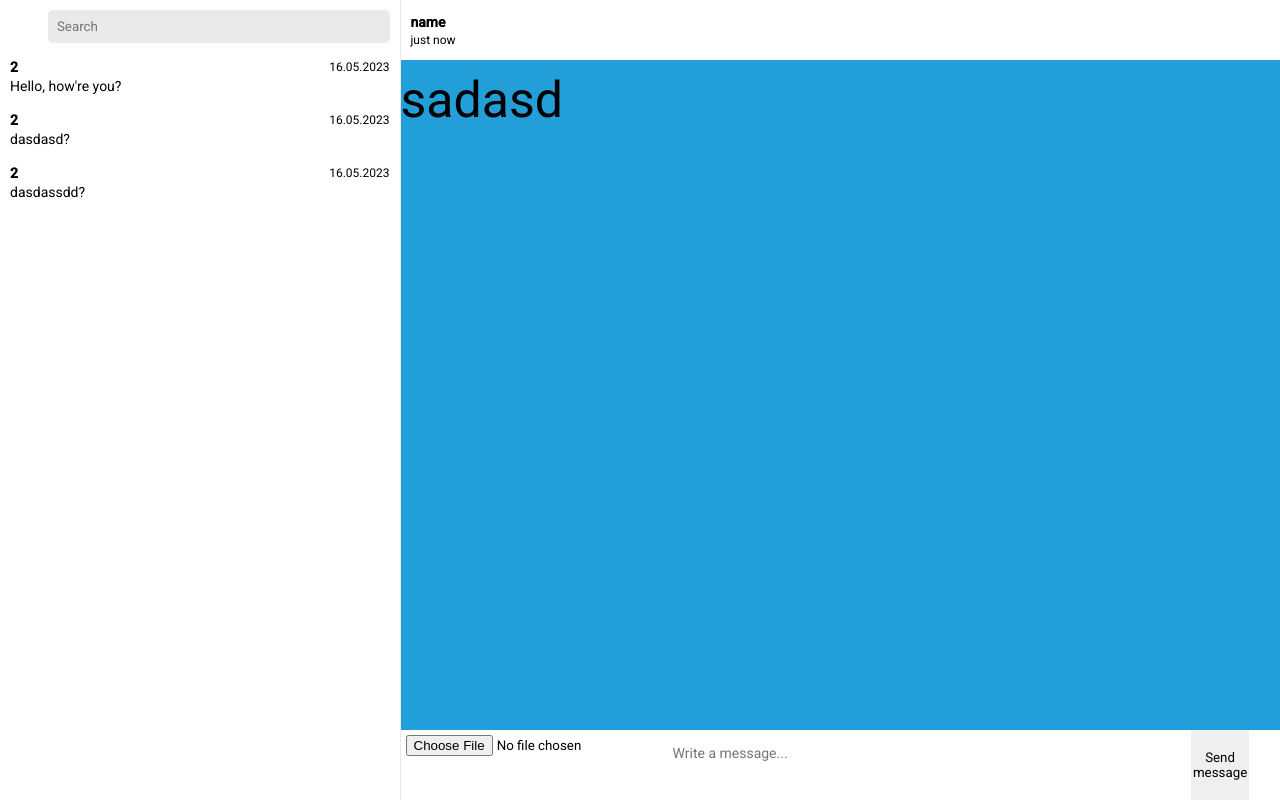
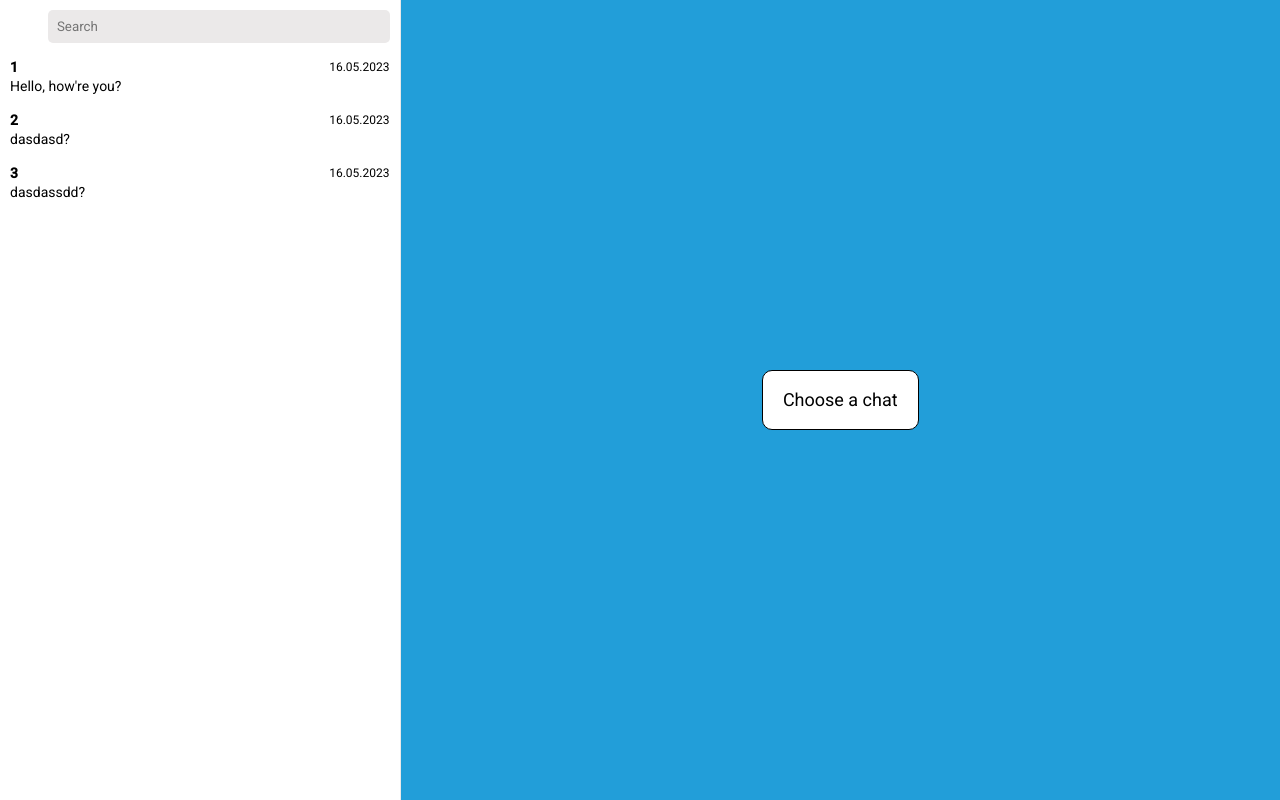
Before and after one commit to IlyaYudenkov/Tg-copy, a React (Create React App) app: page / in a window 1280 px wide. Built offline with nearby package versions, Linux system fonts and the light colour scheme; data requests are answered from the project's data file.

Commit message:
sixth commit

```diff
--- a/server/db.json
+++ b/server/db.json
@@ -22,21 +22,21 @@
     "messages":[
         {
             "id": 1,
-            "userFrom": 2,
-            "userTo": 1,
+            "userFrom": "1",
+            "userTo": 2,
             "text": "Hello, how're you?",
             "createdAt": "16.05.2023"
         },
         {
             "id": 2,
-            "userFrom": 2,
+            "userFrom": "2",
             "userTo": 1,
             "text": "dasdasd?",
             "createdAt": "16.05.2023"
         },
         {
             "id": 3,
-            "userFrom": 2,
+            "userFrom": "3",
             "userTo": 1,
             "text": "dasdassdd?",
             "createdAt": "16.05.2023"
--- a/src/components/ChatWindow/ChatWindow.module.scss
+++ b/src/components/ChatWindow/ChatWindow.module.scss
@@ -1,10 +1,11 @@
 /* stylelint-disable declaration-block-no-redundant-longhand-properties */
-.chatWindow{
+.chatWindowActive{
     display: grid;
     grid-area: chatWindow;
     grid-template-areas: 'head' 'main';
     grid-template-columns: minmax(60vh,160vh);
     grid-template-rows: 60px 1fr;
+
 
     &__header{
         display: grid;
@@ -23,6 +24,11 @@
         grid-template-columns: 1fr;
         grid-template-rows: 1fr minmax(50px, 70px);
     }
+
+    &__chooseChat{
+        display: none;
+    }
+
 }
 
 .header{
@@ -71,3 +77,37 @@
     background-color: #fff;
 }
  }
+
+.chatWindow{
+    display: grid;
+    align-items: center;
+    grid-template-columns: minmax(60vh,160vh);
+    grid-template-rows: 1fr;
+
+    &__header{
+        display: none
+    }
+
+    &__main{
+        display: none;
+    }
+
+    &__chooseChat{
+        display: grid;
+        align-items: center;
+        justify-content: center;
+}
+}
+
+.chooseChat{
+    &__text{
+        display: flex;
+        align-items: center;
+        justify-content: center;
+        border: 1px solid #000;
+        border-radius: 10px;
+        padding: 20px;
+        font-size: 18px;
+        background-color: #fff;
+    }
+}
--- a/src/components/ChatWindow/ChatWindow.tsx
+++ b/src/components/ChatWindow/ChatWindow.tsx
@@ -12,8 +12,8 @@ const ChatWindow = () => {
 
 return (
 
-  <div className={style.chatWindow}>
-    <div className={style.chatWindow__header}>
+  <div className={false ? style.chatWindowActive : style.chatWindow}>
+    <div className={false ? style.chatWindowActive__header : style.chatWindow__header}>
       <div className={style.header__person}>
         <div className={style.person__avatar}></div>
         <div className={style.person__info}>
@@ -22,7 +22,11 @@ return (
         </div>
       </div>
     </div>
-    <div className={style.chatWindow__main}>
+    <div className={false ? style.chatWindowActive__chooseChat : style.chatWindow__chooseChat}>
+      <div className={style.chooseChat__text}>Choose a chat
+      </div>
+    </div>
+    <div className={false ? style.chatWindowActive__main : style.chatWindow__main}>
       <div className={style.main__chat}>sadasd</div>
       <ChatInput />
     </div>
--- a/src/components/Sidebar/Sidebar.tsx
+++ b/src/components/Sidebar/Sidebar.tsx
@@ -1,18 +1,20 @@
-import React, { FC, useEffect } from 'react';
+import React, { FC, useEffect, useState } from 'react';
 import style from './Sidebar.module.scss';
 import SidebarMessage from '../SidebarMessage/SidebarMessage';
 import { useTypedSelector } from '../../hooks/useTypedSelector';
 import type { } from 'redux-thunk/extend-redux';
 import { useActions } from '../../hooks/useActions';
-import { fetchChats } from '../../store/actionCreators/chat';
+import ChatsNotFound from '../../helpers/ChatsNotFound';
+import Loader from '../../helpers/Loader';
+import Error from '../../helpers/Error';
 
 interface SidebarProps {
   messageId: string
 }
 
+const Sidebar: FC<SidebarProps> = ({ }) => {
 
-const Sidebar: FC<SidebarProps> = () => {
-  const { chats, error } = useTypedSelector(state => state.chat);
+  const { chats, error, loading } = useTypedSelector(state => state.chat);
 
   const { fetchChats } = useActions();
 
@@ -22,23 +24,28 @@ const Sidebar: FC<SidebarProps> = () => {
   }, []);
 
 
+  const [searchValue, setSearchValue] = useState('');
+
+  const filteredChats = chats.filter(chat => {
+    return chat.userFrom.toLowerCase().includes(searchValue.toLowerCase());
+  });
+
   return (
     <div className={style.sidebar}>
       <div className={style.sidebar__header}>
         <div className={style.header__burger}>
         </div>
         <div className={style.header__search}>
-          <input type="text" placeholder='Search' />
+          <input type="text" placeholder='Search' onChange={(e) => setSearchValue(e.target.value)} />
         </div>
       </div>
       <div className={style.sidebar__main}>
-        {error ? error : null}
-        {chats ? chats.map(chat =>
+        {!loading && !filteredChats.length && !error ? <ChatsNotFound/> : null}
+        {error ? <Error/>: null}
+        {!loading && filteredChats ? filteredChats.map(chat =>
           <SidebarMessage key={chat.id} id={chat.id} userFrom={chat.userFrom} text={chat.text} createdAt={chat.createdAt} />)
-          : 'Loading...'}
-
+          : <Loader/>}
       </div>
-
     </div>
   );
 };
--- a/src/components/SidebarMessage/SidebarMessage.tsx
+++ b/src/components/SidebarMessage/SidebarMessage.tsx
@@ -4,9 +4,9 @@ import style from './SidebarMessage.module.scss';
 
 interface IChat{
   id: number,
-  userFrom: number,
+  userFrom: string,
   text: string,
-  createdAt: string
+  createdAt: string,
 }
 
 
--- /dev/null
+++ b/src/helpers/ChatsNotFound.tsx
@@ -0,0 +1,13 @@
+import React from 'react';
+import style from './Helpers.module.scss';
+
+
+const ChatsNotFound = () => {
+
+ return (
+   <div className={style.helpers}>
+     Chats not found
+   </div>
+ );
+};
+export default ChatsNotFound;
--- /dev/null
+++ b/src/helpers/Error.tsx
@@ -0,0 +1,12 @@
+import React from 'react';
+import style from './Helpers.module.scss';
+
+const Error = () => {
+
+ return (
+   <div className={style.helpers}>
+     An error occured
+   </div>
+ );
+};
+export default Error;
--- /dev/null
+++ b/src/helpers/Helpers.module.scss
@@ -0,0 +1,6 @@
+.helpers{
+    margin-top: 50px;
+    font-weight: 700;
+    font-size: 18px;
+    text-align: center;
+}
--- /dev/null
+++ b/src/helpers/Loader.tsx
@@ -0,0 +1,12 @@
+import React from 'react';
+import style from './Helpers.module.scss';
+
+const Loader = () => {
+
+ return (
+   <div className={style.helpers}>
+     Loading...
+   </div>
+ );
+};
+export default Loader;
--- a/src/helpers/fetcher.ts
+++ b/src/helpers/fetcher.ts
@@ -1,3 +1,3 @@
 import axios from 'axios';
 
-export const fetcher = (url: string) => axios.get(url).then((res) => res.data);
+export const fetcher = (url: string) => axios.get(url).then(res => res.data);
--- a/src/store/actionCreators/chat.ts
+++ b/src/store/actionCreators/chat.ts
@@ -8,8 +8,9 @@ export const fetchChats = () => {
             dispatch({ type: ChatActionTypes.FETCH_CHATS });
             const response = await axios.get('http://localhost:3001/messages');
             dispatch({ type: ChatActionTypes.FETCH_CHATS_SUCCESS, payload: response.data });
+
         } catch (error) {
-            dispatch({ type: ChatActionTypes.FETCH_CHATS_ERROR, payload: 'An error occurred' });
+            dispatch({ type: ChatActionTypes.FETCH_CHATS_ERROR, payload: 'Error' });
 
         }
     };
--- a/src/store/reducers/rootReducer.ts
+++ b/src/store/reducers/rootReducer.ts
@@ -8,4 +8,4 @@ export const rootReducer = combineReducers({
 });
 
 
-export type RootState = ReturnType<typeof rootReducer>
+export type RootState = ReturnType<typeof rootReducer>;
```
